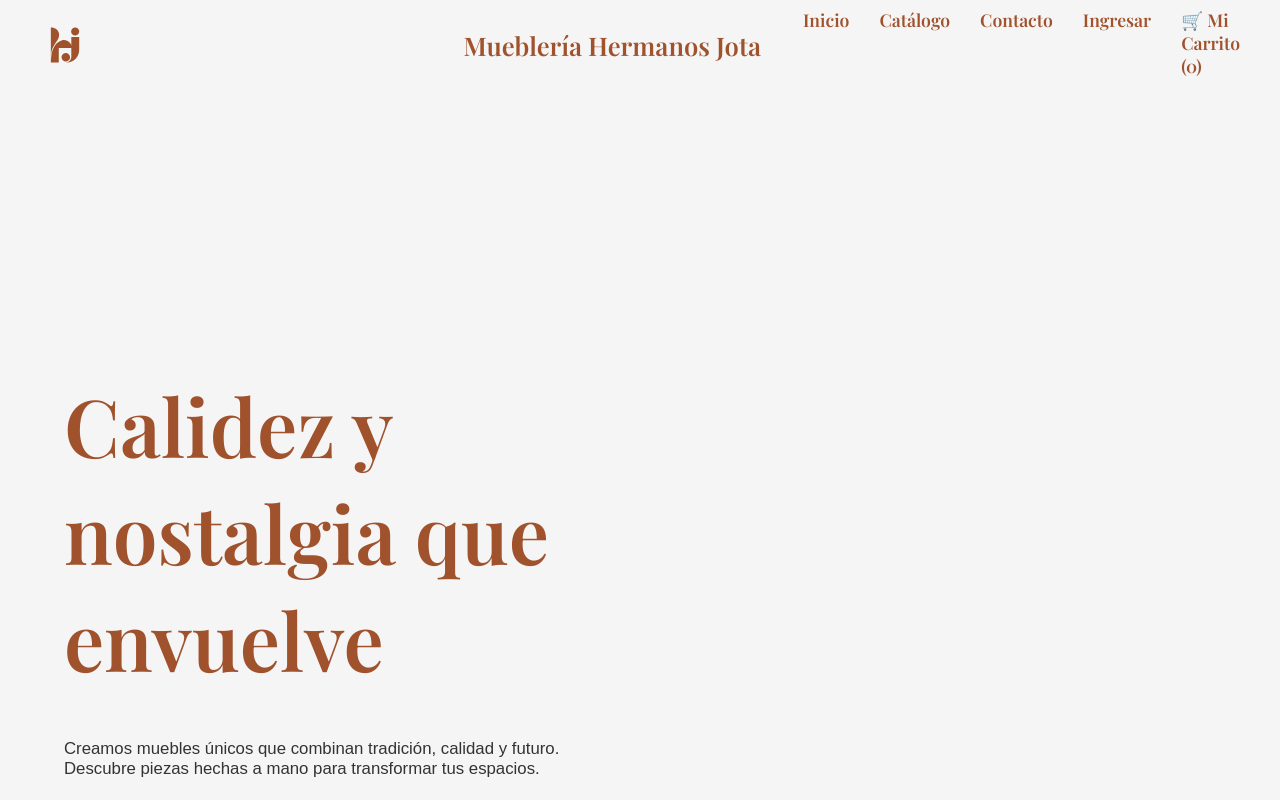
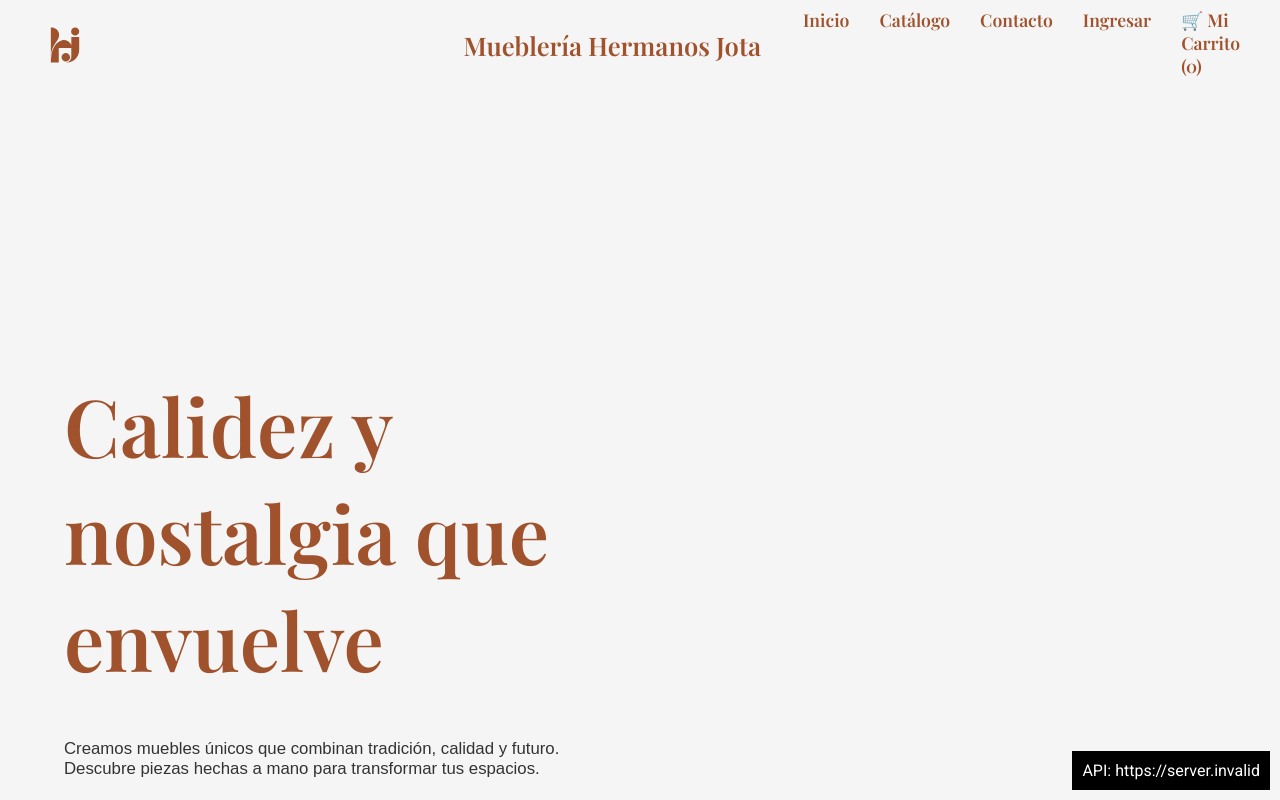
Before and after one commit to EstebanNunez99/Muebleria-Hermanos-Jota-Equipo-Dinamita-Sprint-7-y-8, a React (Vite) app in the folder client/: page / in a window 1280 px wide. Shown: the top 800 px of the page. Built offline with nearby package versions, Linux system fonts and the light colour scheme; no server answers.

Commit message:
debug en app

```diff
--- a/client/src/App.jsx
+++ b/client/src/App.jsx
@@ -61,14 +61,14 @@ export function App() {
             <Route path="/mis-pedidos" element={<MisPedidos />} />
 
 
-          <Route path="/carrito" element= {<ProtectedRoute>  <FinalizarCompra /> </ProtectedRoute>} />
+            <Route path="/carrito" element={<ProtectedRoute>  <FinalizarCompra /> </ProtectedRoute>} />
             <Route path="/confirmar-pedido" element={<ProtectedRoute>  <ConfirmarPedido /> </ProtectedRoute>} />
             <Route path="/pedido-confirmado" element={<ProtectedRoute>  <PedidoConfirmado /> </ProtectedRoute>} />
 
             <Route path="/mi-perfil" element={<ProtectedRoute>  <MiPerfil /> </ProtectedRoute>} />
 
             <Route path="/admin/panel" element={<ProtectedRoute>  <PanelAdmin /> </ProtectedRoute>} />
-          <Route path="/admin/crear-producto" element={ <ProtectedRoute>  <CrearProducto /> </ProtectedRoute>} />
+            <Route path="/admin/crear-producto" element={<ProtectedRoute>  <CrearProducto /> </ProtectedRoute>} />
             <Route path="/admin/editar-producto/:id" element={<ProtectedRoute>  <EditarProducto /> </ProtectedRoute>} />
           </Routes>
 
@@ -80,6 +80,9 @@ export function App() {
 
           <PiePagina />
         </CartProvider>
+        <div style={{ position: 'fixed', bottom: 10, right: 10, background: 'black', color: 'white', padding: 10, zIndex: 9999 }}>
+          API: {import.meta.env.VITE_API_BASE_URL || 'UNDEFINED'}
+        </div>
       </BrowserRouter>
     </AuthProvider>
   );
```
Lines whose indentation alone changed are shown as unchanged.
